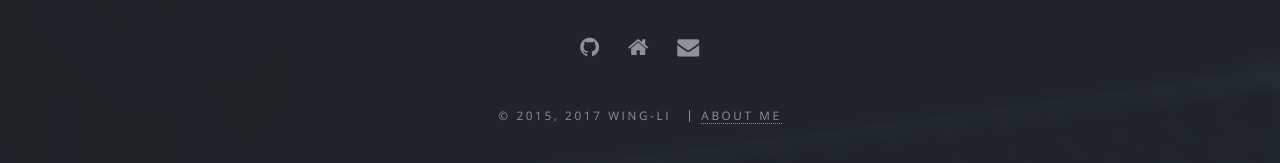
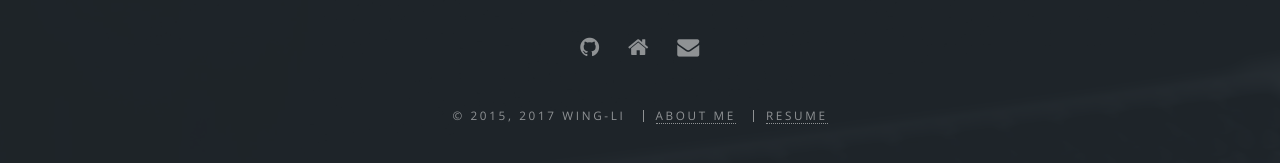
Before and after one commit to Wing-Li/Wing-Li.github.io, a Jekyll site: the page built from index.md, in a window 1280 px wide and 900 px high, scrolled down 2262 px. Shown: the part 691-854 px from the top of the window. Built offline with Jekyll 4.4.1, drawn with Linux system fonts in a browser that asks for light colours.

Commit message:
添加简历

```diff
--- a/_includes/footer.html
+++ b/_includes/footer.html
@@ -31,5 +31,6 @@
       {{ site.title }}{%
     endif %}</li>
     <li><a href="{{ '/credits/' | prepend: site.baseurl }}">About Me</a></li>
+	<li><a href="https://wing-li.github.io/Android-Lyl.html">Resume</a></li>
   </ul>
 </footer>
--- a/_pages/credits.html
+++ b/_pages/credits.html
@@ -38,7 +38,4 @@ background-image: caustic_light.png
         </ul>
     </dd>
 </dl>
-
-<frame src="/Android-Lyl.html">
-
 <p>&nbsp;</p>
```
